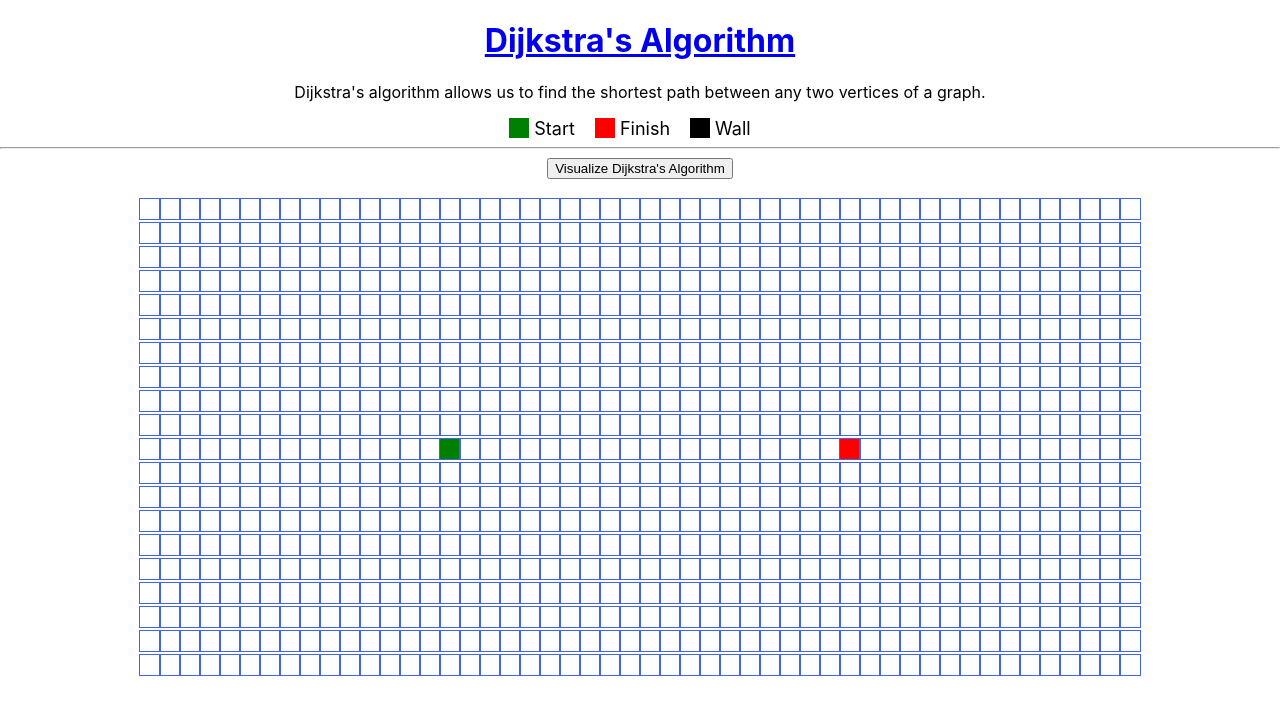
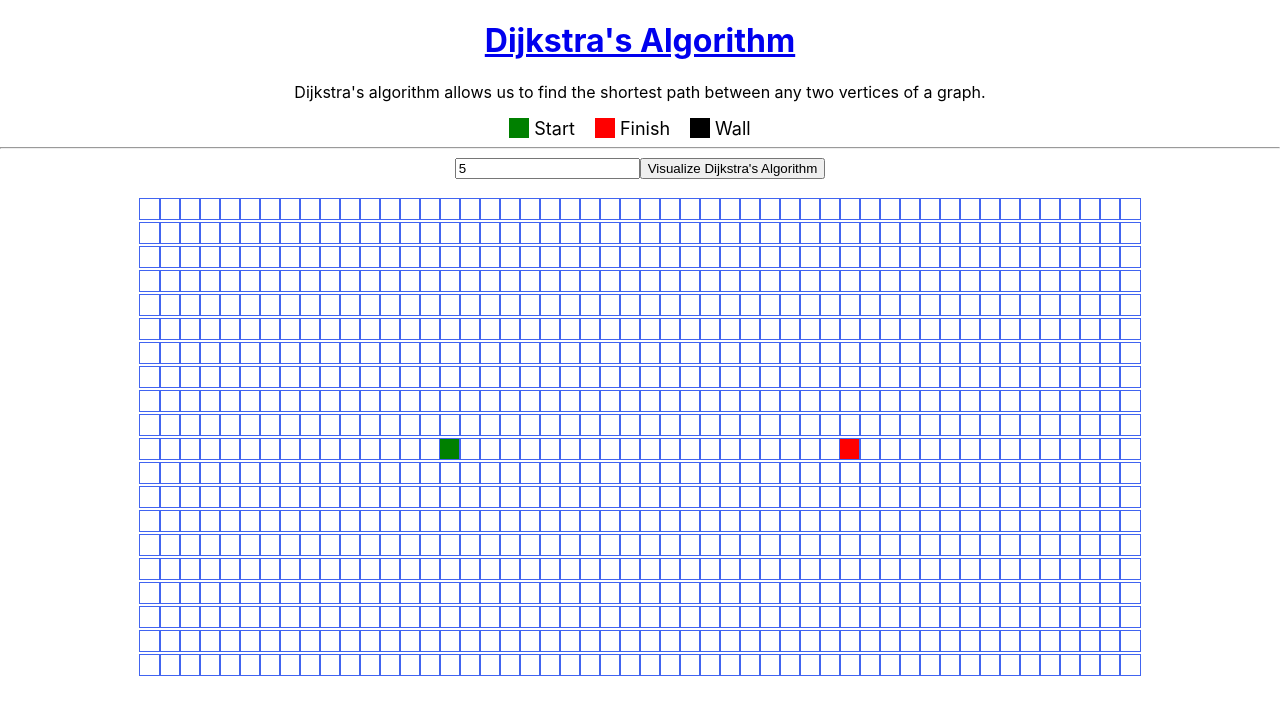
Before and after one commit to jatin-choubey/Dijkstras-Algorithm-Visualizer, a React (Create React App) app: page / in a window 1280 px wide. Shown: the top 714 px of the page. Built offline with nearby package versions, Linux system fonts and the light colour scheme.

Commit message:
Added Number Input for box animation speed.
Users can customize the animation speed based on their preference for better visualization.

```diff
--- a/src/PathfindingVisualizer/PathfindingVisualizer.jsx
+++ b/src/PathfindingVisualizer/PathfindingVisualizer.jsx
@@ -1,6 +1,6 @@
-import React, {Component} from 'react';
+import React, { Component } from 'react';
 import Node from './Node/Node';
-import {dijkstra, getNodesInShortestPathOrder} from '../algorithms/dijkstra';
+import { dijkstra, getNodesInShortestPathOrder } from '../algorithms/dijkstra';
 import './PathfindingVisualizer.css';
 
 const START_NODE_ROW = 10;
@@ -14,46 +14,51 @@ export default class PathfindingVisualizer extends Component {
     this.state = {
       grid: [],
       mouseIsPressed: false,
+      animationSpeed: 5, // Default animation speed
     };
   }
 
   componentDidMount() {
     const grid = getInitialGrid();
-    this.setState({grid});
+    this.setState({ grid });
   }
 
   handleMouseDown(row, col) {
     const newGrid = getNewGridWithWallToggled(this.state.grid, row, col);
-    this.setState({grid: newGrid, mouseIsPressed: true});
+    this.setState({ grid: newGrid, mouseIsPressed: true });
   }
 
   handleMouseEnter(row, col) {
     if (!this.state.mouseIsPressed) return;
     const newGrid = getNewGridWithWallToggled(this.state.grid, row, col);
-    this.setState({grid: newGrid});
+    this.setState({ grid: newGrid });
   }
 
   handleMouseUp() {
-    this.setState({mouseIsPressed: false});
+    this.setState({ mouseIsPressed: false });
   }
 
   animateDijkstra(visitedNodesInOrder, nodesInShortestPathOrder) {
+    const { animationSpeed } = this.state;
+
     for (let i = 0; i <= visitedNodesInOrder.length; i++) {
       if (i === visitedNodesInOrder.length) {
         setTimeout(() => {
           this.animateShortestPath(nodesInShortestPathOrder);
-        }, 10 * i);
+        }, animationSpeed * i);
         return;
       }
+
       setTimeout(() => {
         const node = visitedNodesInOrder[i];
         document.getElementById(`node-${node.row}-${node.col}`).className =
           'node node-visited';
-      }, 10 * i);
+      }, animationSpeed * i);
     }
   }
 
   animateShortestPath(nodesInShortestPathOrder) {
+
     for (let i = 0; i < nodesInShortestPathOrder.length; i++) {
       setTimeout(() => {
         const node = nodesInShortestPathOrder[i];
@@ -64,7 +69,7 @@ export default class PathfindingVisualizer extends Component {
   }
 
   visualizeDijkstra() {
-    const {grid} = this.state;
+    const { grid } = this.state;
     const startNode = grid[START_NODE_ROW][START_NODE_COL];
     const finishNode = grid[FINISH_NODE_ROW][FINISH_NODE_COL];
     const visitedNodesInOrder = dijkstra(grid, startNode, finishNode);
@@ -72,13 +77,24 @@ export default class PathfindingVisualizer extends Component {
     this.animateDijkstra(visitedNodesInOrder, nodesInShortestPathOrder);
   }
 
+  setAnimationSpeed(event) {
+    const speed = parseInt(event.target.value);
+    this.setState({ animationSpeed: speed });
+  }
+
   render() {
-    const {grid, mouseIsPressed} = this.state;
+    const { grid, mouseIsPressed, animationSpeed } = this.state;
 
     return (
       <>
-
-        <button onClick={() => this.visualizeDijkstra()}>
+        <input
+        className="custom-input"
+          type="number"
+          value={animationSpeed}
+          placeholder="Animation Speed"
+          onChange={(event) => this.setAnimationSpeed(event)}
+        />
+        <button className="custom-button" onClick={() => this.visualizeDijkstra()}>
           Visualize Dijkstra's Algorithm
         </button>
         <div className="grid">
@@ -86,7 +102,7 @@ export default class PathfindingVisualizer extends Component {
             return (
               <div key={rowIdx}>
                 {row.map((node, nodeIdx) => {
-                  const {row, col, isFinish, isStart, isWall} = node;
+                  const { row, col, isFinish, isStart, isWall } = node;
                   return (
                     <Node
                       key={nodeIdx}
@@ -95,12 +111,15 @@ export default class PathfindingVisualizer extends Component {
                       isStart={isStart}
                       isWall={isWall}
                       mouseIsPressed={mouseIsPressed}
-                      onMouseDown={(row, col) => this.handleMouseDown(row, col)}
+                      onMouseDown={(row, col) =>
+                        this.handleMouseDown(row, col)
+                      }
                       onMouseEnter={(row, col) =>
                         this.handleMouseEnter(row, col)
                       }
                       onMouseUp={() => this.handleMouseUp()}
-                      row={row}></Node>
+                      row={row}
+                    ></Node>
                   );
                 })}
               </div>
```
